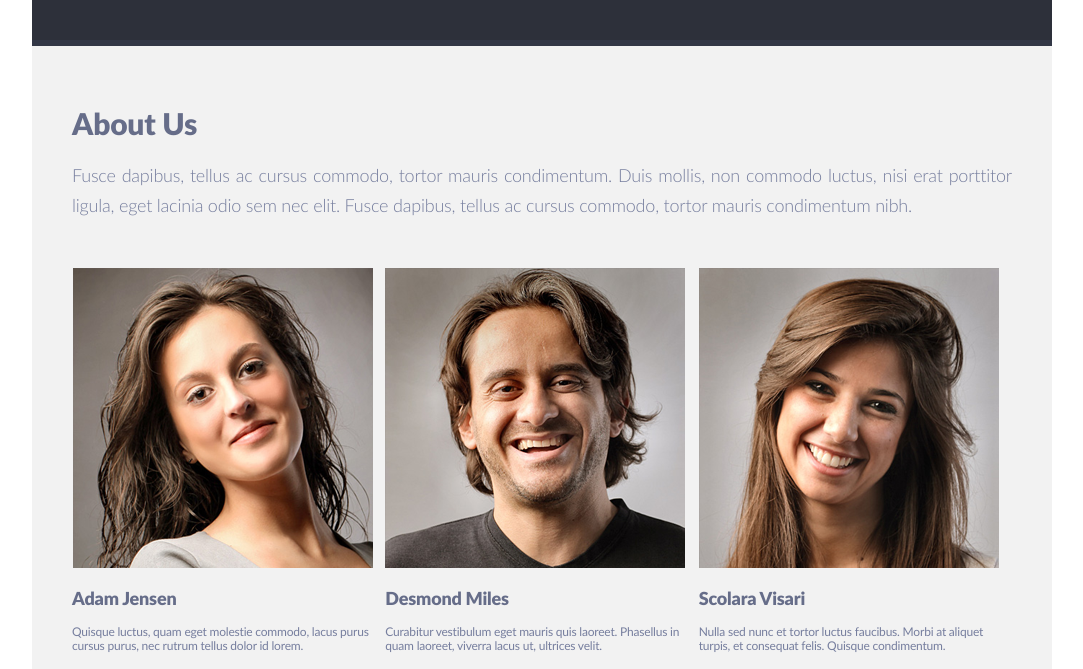
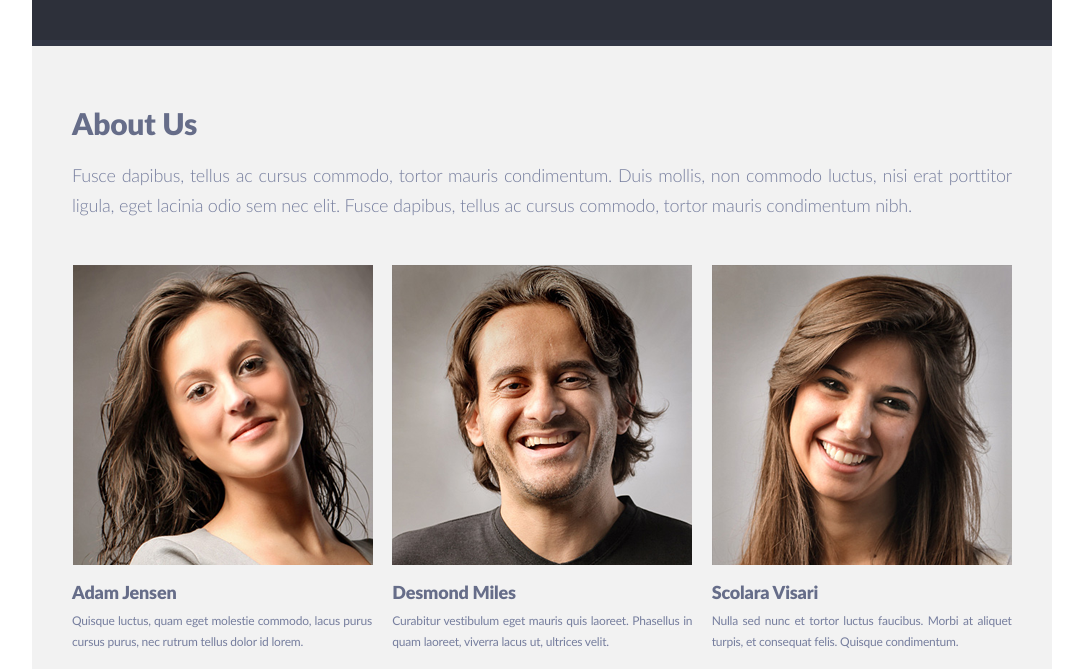
Before and after one commit to staskorotkiy92/singolo, a plain HTML site: page singolo2.html in a window 1280 px wide. Shown: the part 828-1497 px from the top of the page, without its empty margins (98-1181 px from the left). Drawn offline with Linux system fonts and the light colour scheme.

Commit message:
feat: complete pixel perfect for singolo part2

```diff
--- a/assets/css/singolo2.css
+++ b/assets/css/singolo2.css
@@ -65,6 +65,9 @@ a {
 .portfolio h2 {
     padding-bottom: 24px;
 }
+.portfolio p {
+    letter-spacing: -0.2px;
+}
 
 .about-us {
     background-color: #f2f2f2;
@@ -74,7 +77,7 @@ a {
 }
 
 .common-introducing {
-    padding: 19px 0 48px;
+    padding: 19px 0 45px;
     line-height: 30px;
     text-align: justify;
     letter-spacing: -0.2px;
@@ -82,6 +85,19 @@ a {
 
 .layout-3-column__item {
     flex-basis: 33.333333%;
+    text-align: justify;
+}
+
+.layout-3-column__item:nth-child(n+2) {
+    text-align: center;
+}
+
+.layout-3-column__item:nth-child(3n+1) {
+    text-align: start;
+}
+
+.layout-3-column__item:nth-child(3n) {
+    text-align: end;
 }
 
 .layout-4-column {
@@ -94,11 +110,23 @@ a {
     margin-bottom: 18px;
 }
 
+.person-introduce {
+    text-align: justify;
+    padding: 15px 0 0 7px;
+}
+
+.layout-3-column__item:nth-child(3n+1) .person-introduce {
+    padding-left: 0;
+}
+
+.layout-3-column__item:nth-child(3n) .person-introduce {
+    padding-left: 13px;
+}
+
 .person-name {
     font-size: 1.8rem;
     line-height: 18px;
     color: #666d89;
-    padding-top:18px;
 }
 
 .person-info, tag {
@@ -108,7 +136,9 @@ a {
 
 .person-info {
     font-family: lato;
-    padding: 18px 0 29px;
+    padding: 9px 0 23px;
+    line-height: 21px;
+    width: 300px;
 }
 
 .tag {
@@ -127,5 +157,5 @@ a {
 }
 
 .item__person-links img {
-    margin-right: 8px;
+    margin-right: 5px;
 }
--- a/singolo2.html
+++ b/singolo2.html
@@ -63,14 +63,17 @@
         <section class="about-us">
             <div class="container">
                 <h2>About Us</h2>
-                <p class =  "common-introducing">Fusce dapibus, tellus ac cursus commodo, tortor mauris condimentum. Duis mollis, non commodo luctus,
+                <p class="common-introducing">Fusce dapibus, tellus ac cursus commodo, tortor mauris condimentum. Duis
+                    mollis, non commodo luctus,
                     nisi erat porttitor ligula, eget lacinia odio sem nec elit. Fusce dapibus, tellus ac cursus commodo,
                     tortor mauris condimentum nibh.</p>
                 <div class="layout-3-column persons__info flex">
                     <div class="layout-3-column__item person"><img src="assets/images-part2/photo-images/photo1.png"
                             alt="photo">
+                        <div class="person-introduce">
                             <h3 class="person-name">Adam Jensen</h3>
-                        <p class = "person-info">Quisque luctus, quam eget molestie commodo, lacus purus cursus purus, nec rutrum tellus dolor
+                            <p class="person-info">Quisque luctus, quam eget molestie commodo, lacus purus cursus purus,
+                                nec rutrum tellus dolor
                                 id lorem.</p>
                             <div class="item__person-links flex">
                                 <img src="/assets/images-part2/icons/ico_fb.svg" alt="fb" class="link-item fb-link">
@@ -82,10 +85,13 @@
                                     class="link-item ln-link">
                             </div>
                         </div>
+                    </div>
                     <div class="layout-3-column__item person"><img src="assets/images-part2/photo-images/photo2.png"
                             alt="photo">
+                        <div class="person-introduce">
                             <h3 class="person-name">Desmond Miles</h3>
-                        <p class = "person-info">Curabitur vestibulum eget mauris quis laoreet. Phasellus in quam laoreet, viverra lacus ut,
+                            <p class="person-info">Curabitur vestibulum eget mauris quis laoreet. Phasellus in quam
+                                laoreet, viverra lacus ut,
                                 ultrices velit.</p>
                             <div class="item__person-links flex">
                                 <img src="/assets/images-part2/icons/ico_fb.svg" alt="fb" class="link-item fb-link">
@@ -97,10 +103,13 @@
                                     class="link-item ln-link">
                             </div>
                         </div>
+                    </div>
                     <div class="layout-3-column__item person"><img src="assets/images-part2/photo-images/photo3.png"
                             alt="photo">
+                        <div class="person-introduce">
                             <h3 class="person-name">Scolara Visari</h3>
-                        <p class = "person-info">Nulla sed nunc et tortor luctus faucibus. Morbi at aliquet turpis, et consequat felis.
+                            <p class="person-info">Nulla sed nunc et tortor luctus faucibus. Morbi at aliquet turpis, et
+                                consequat felis.
                                 Quisque condimentum.</p>
                             <div class="item__person-links flex">
                                 <img src="/assets/images-part2/icons/ico_fb.svg" alt="fb" class="link-item fb-link">
@@ -114,6 +123,7 @@
                         </div>
                     </div>
                 </div>
+            </div>
         </section>
     </div>
 </body>
```
Lines whose indentation alone changed are shown as unchanged.
